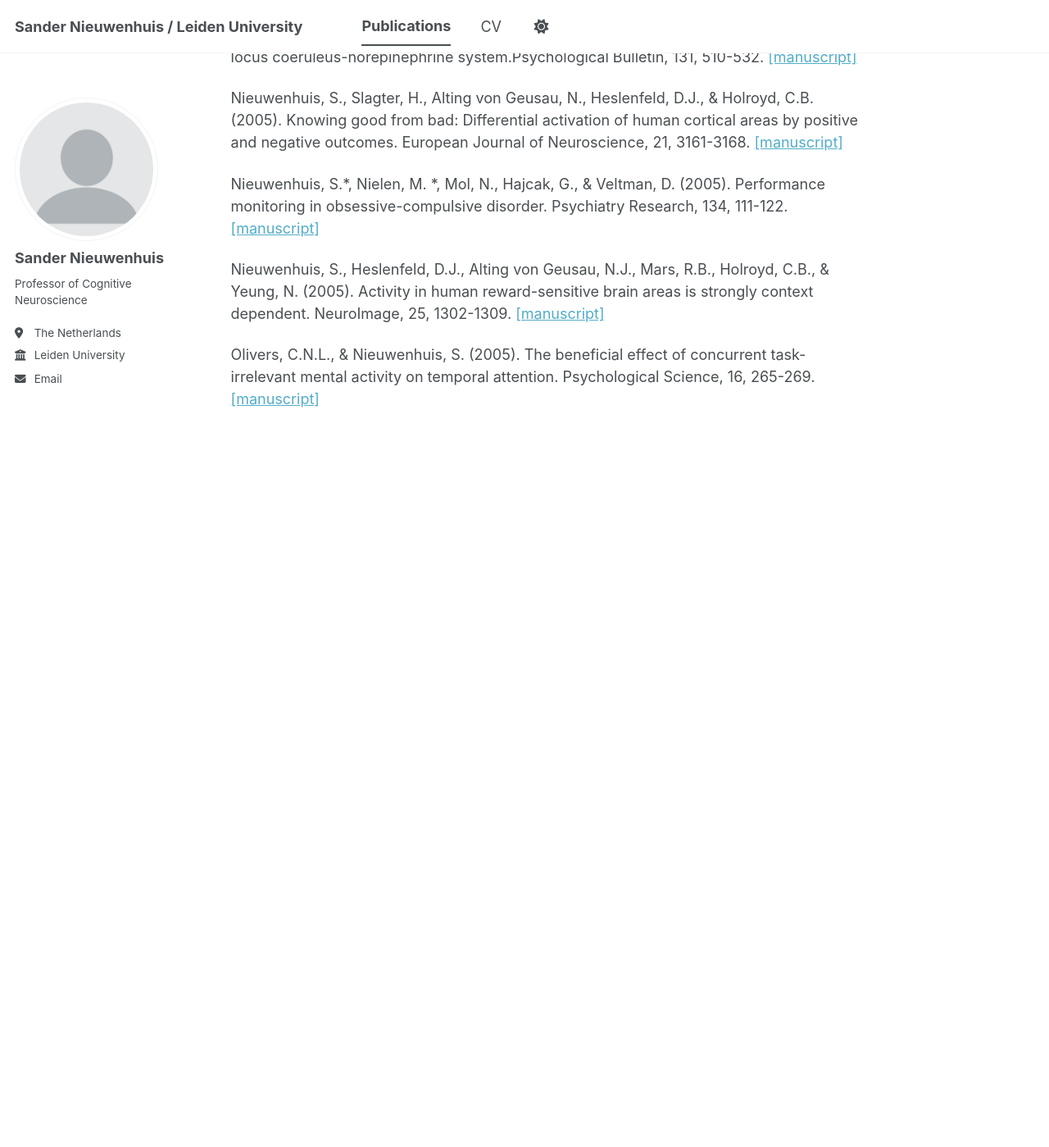
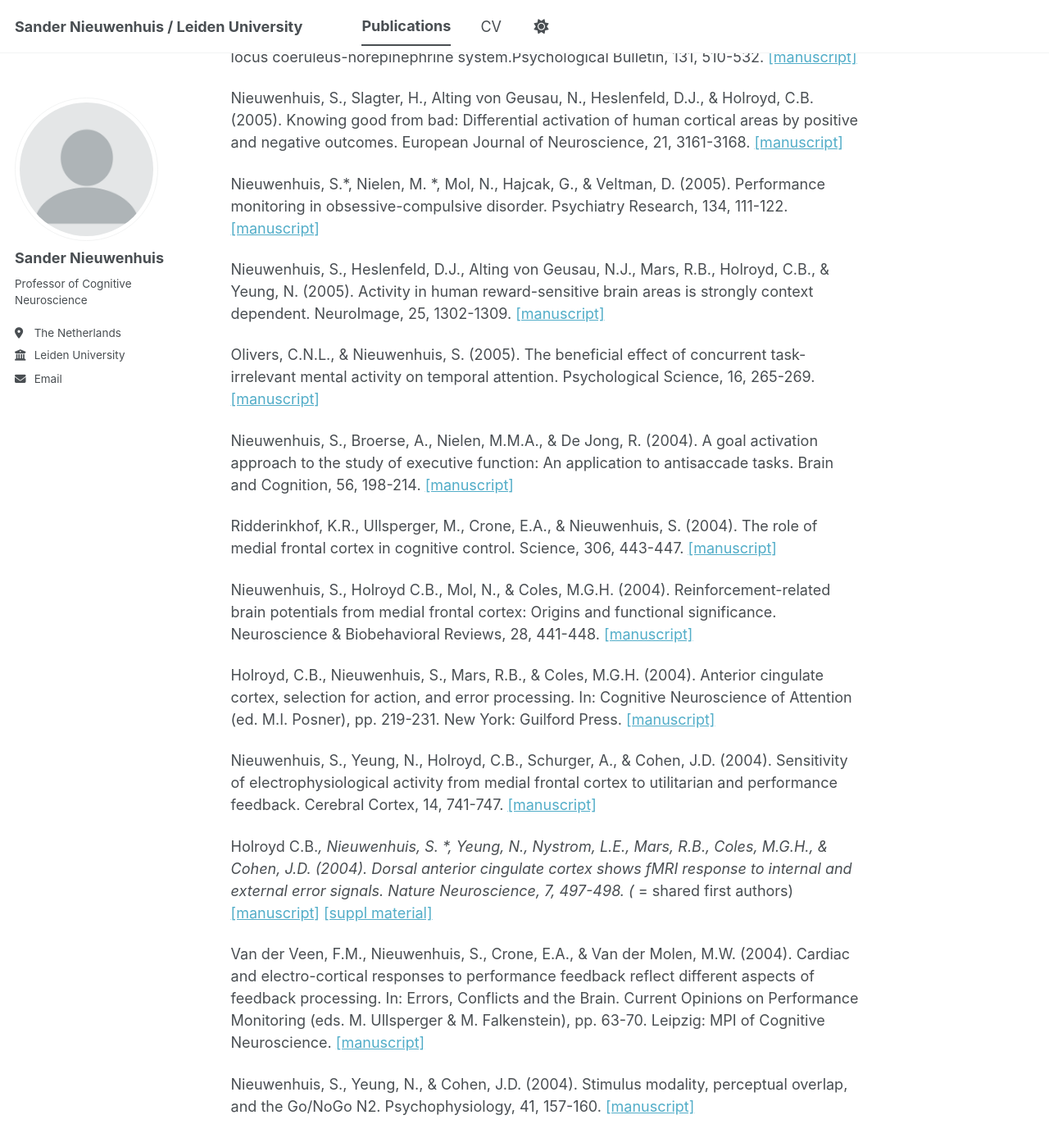
Before and after one commit to sander-nieuwenhuis/research, a Jekyll site: the page built from _pages/publications.md, in a window 1280 px wide and 1400 px high, scrolled down 11351 px. Shown: the whole window at 82% size. Built offline with Jekyll 4.4.1, drawn with Linux system fonts in a browser that asks for light colours; a script bundle is joined from its source files by our own code; library files that are not in the unit come from our copies; before the commit the page ends 11902 px from its top, so only the background shows below that.

Commit message:
Update publications.md

```diff
--- a/_pages/publications.md
+++ b/_pages/publications.md
@@ -229,3 +229,19 @@ Nieuwenhuis, S.*, Nielen, M. *, Mol, N., Hajcak, G., & Veltman, D. (2005). Perfo
 Nieuwenhuis, S., Heslenfeld, D.J., Alting von Geusau, N.J., Mars, R.B., Holroyd, C.B., & Yeung, N. (2005). Activity in human reward-sensitive brain areas is strongly context dependent. NeuroImage, 25, 1302-1309. [[manuscript]](https://sander-nieuwenhuis.github.io/research/assets/pdfs/NieuwenhuisEtAl2005NeuroImage.pdf)
 
 Olivers, C.N.L., & Nieuwenhuis, S. (2005). The beneficial effect of concurrent task-irrelevant mental activity on temporal attention. Psychological Science, 16, 265-269. [[manuscript]](https://sander-nieuwenhuis.github.io/research/assets/pdfs/OliversNieuwenhuisPsychScience.pdf)
+
+Nieuwenhuis, S., Broerse, A., Nielen, M.M.A., & De Jong, R. (2004). A goal activation approach to the study of executive function: An application to antisaccade tasks. Brain and Cognition, 56, 198-214. [[manuscript]](https://sander-nieuwenhuis.github.io/research/assets/pdfs/NieuwenhuisBroerseNielenDeJong.pdf)
+
+Ridderinkhof, K.R., Ullsperger, M., Crone, E.A., & Nieuwenhuis, S. (2004). The role of medial frontal cortex in cognitive control. Science, 306, 443-447. [[manuscript]](https://sander-nieuwenhuis.github.io/research/assets/pdfs/RidderinkhofUllspergerCroneNieuwenhuis.pdf)
+
+Nieuwenhuis, S., Holroyd C.B., Mol, N., & Coles, M.G.H. (2004). Reinforcement-related brain potentials from medial frontal cortex: Origins and functional significance. Neuroscience & Biobehavioral Reviews, 28, 441-448. [[manuscript]](https://sander-nieuwenhuis.github.io/research/assets/pdfs/NieuwenhuisHolroydMolColes_2004_Neurosci_Biobehav_Rev.pdf)
+
+Holroyd, C.B., Nieuwenhuis, S., Mars, R.B., & Coles, M.G.H. (2004). Anterior cingulate cortex, selection for action, and error processing. In: Cognitive Neuroscience of Attention (ed. M.I. Posner), pp. 219-231. New York: Guilford Press. [[manuscript]](https://sander-nieuwenhuis.github.io/research/assets/pdfs/HolroydNieuwenhuisMarsColes.pdf)
+
+Nieuwenhuis, S., Yeung, N., Holroyd, C.B., Schurger, A., & Cohen, J.D. (2004). Sensitivity of electrophysiological activity from medial frontal cortex to utilitarian and performance feedback. Cerebral Cortex, 14, 741-747. [[manuscript]](https://sander-nieuwenhuis.github.io/research/assets/pdfs/NieuwenhuisYeungHolroydSchurgerCohen_2004_CerebrCort.pdf)
+
+Holroyd C.B.*, Nieuwenhuis, S. *, Yeung, N., Nystrom, L.E., Mars, R.B., Coles, M.G.H., & Cohen, J.D. (2004). Dorsal anterior cingulate cortex shows fMRI response to internal and external error signals. Nature Neuroscience, 7, 497-498. (* = shared first authors) [[manuscript]](https://sander-nieuwenhuis.github.io/research/assets/pdfs/HolroydNieuwenhuis_etal_2004_Nat_Neurosci.pdf) [[suppl material]](https://sander-nieuwenhuis.github.io/research/assets/pdfs/SupplMaterial.pdf)
+
+Van der Veen, F.M., Nieuwenhuis, S., Crone, E.A., & Van der Molen, M.W. (2004). Cardiac and electro-cortical responses to performance feedback reflect different aspects of feedback processing. In: Errors, Conflicts and the Brain. Current Opinions on Performance Monitoring (eds. M. Ullsperger & M. Falkenstein), pp. 63-70. Leipzig: MPI of Cognitive Neuroscience. [[manuscript]](https://sander-nieuwenhuis.github.io/research/assets/pdfs/VanderVeenNieuwenhuisCroneVanderMolen.pdf)
+
+Nieuwenhuis, S., Yeung, N., & Cohen, J.D. (2004). Stimulus modality, perceptual overlap, and the Go/NoGo N2. Psychophysiology, 41, 157-160. [[manuscript]](https://sander-nieuwenhuis.github.io/research/assets/pdfs/NieuwenhuisYeungCohen2004.pdf)
```
